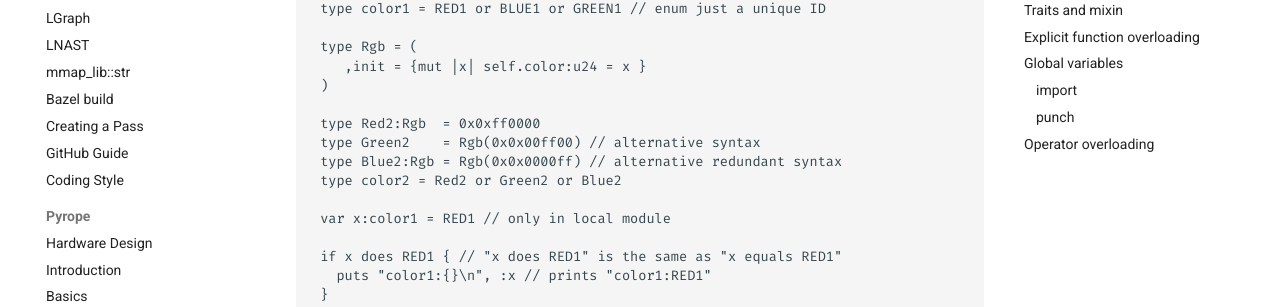
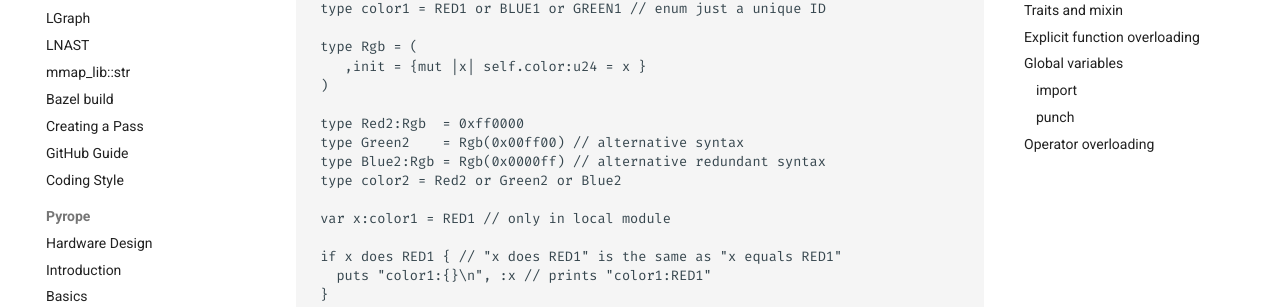
Before and after one commit to masc-ucsc/docs, an MkDocs documentation site: the page built from docs/pyrope/07-typesystem.md, in a window 1280 px wide and 900 px high, scrolled down 3889 px. Shown: the part 260-567 px from the top of the window. Built offline with MkDocs 1.6.1 and Material for MkDocs 9.7.7, drawn with Linux system fonts in a browser that asks for light colours; comment, search, counter and statistics services are not loaded; some of the changed text lies outside the part shown.

Commit message:
Update 07-typesystem.md

```diff
--- a/docs/pyrope/07-typesystem.md
+++ b/docs/pyrope/07-typesystem.md
@@ -227,9 +227,9 @@ The union of types is the way to implement enums in Pyrope:
     ,init = {mut |x| self.color:u24 = x }
  )
 
- type Red2:Rgb  = 0x0xff0000
- type Green2    = Rgb(0x0x00ff00) // alternative syntax
- type Blue2:Rgb = Rgb(0x0x0000ff) // alternative redundant syntax
+ type Red2:Rgb  = 0xff0000
+ type Green2    = Rgb(0x00ff00) // alternative syntax
+ type Blue2:Rgb = Rgb(0x0000ff) // alternative redundant syntax
  type color2 = Red2 or Green2 or Blue2
 
  var x:color1 = RED1 // only in local module
```
